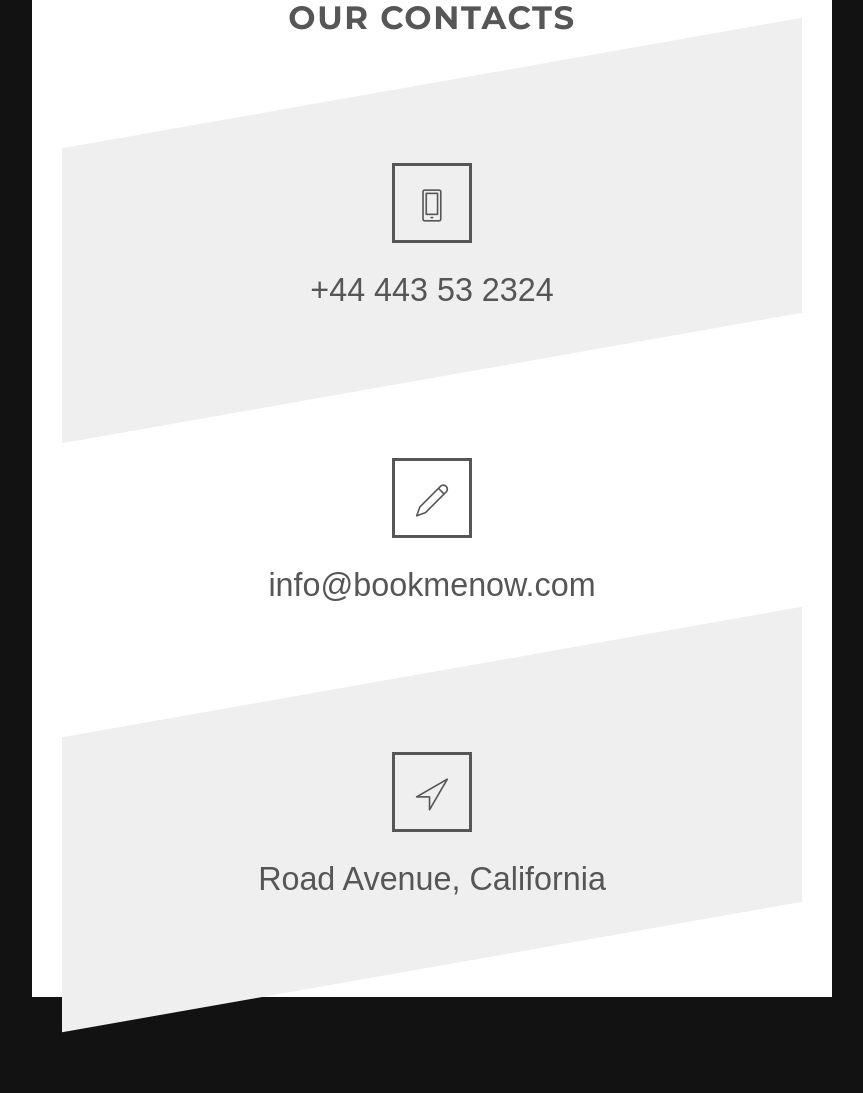
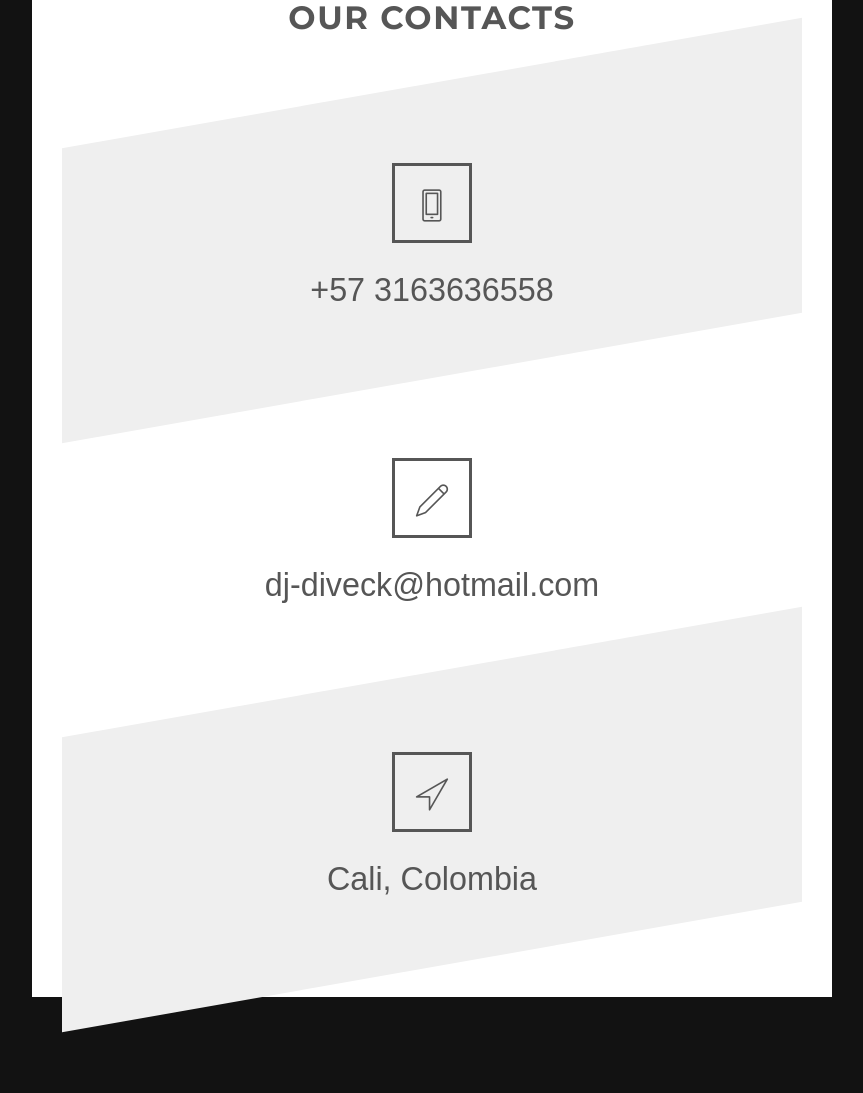
Before and after one commit to diveck/diveck-test, a PHP site: page / in a window 1280 px wide. Shown: the part 5042-6135 px from the top of the page, without its empty margins (208-1071 px from the left). Run offline with PHP 8.4, Linux system fonts and the light colour scheme; some libraries are stand-ins or nearby versions.

Commit message:
Update index.php

```diff
--- a/index.php
+++ b/index.php
@@ -5,7 +5,7 @@
 <head>
 		<meta charset="utf-8">
 		<meta http-equiv="X-UA-Compatible" content="IE=edge">
-		<title>SONIK HTML TEMPLATE</title>
+		<title>DIVECK HTML TEMPLATE</title>
 		<meta name="description" content="The Incredible Music HTML Template">
 		<meta name="viewport" content="width=device-width, initial-scale=1.0, minimum-scale=1.0, maximum-scale=1.0, user-scalable=no">
 		<link href='https://fonts.googleapis.com/css?family=Montserrat:400,700' rel='stylesheet' type='text/css'>
@@ -245,9 +245,9 @@
 					  	<div id="contacts" class="row qt-contacts">
 					  		<div class="col s12">
 					  			<h4 class="center-align">Our contacts</h4>
-					  			<p><span class="lnr lnr-smartphone"></span><span>+44 443 53 2324</span></p>
-					  			<p><span class="lnr lnr-pencil"></span><span>info@bookmenow.com</span></p>
-					  			<p><span class="lnr lnr-location"></span><span>Road Avenue, California</span></p>
+					  			<p><span class="lnr lnr-smartphone"></span><span>+57 3163636558</span></p>
+					  			<p><span class="lnr lnr-pencil"></span><span>dj-diveck@hotmail.com</span></p>
+					  			<p><span class="lnr lnr-location"></span><span>Cali, Colombia</span></p>
 					  		</div>
 					  	</div>
 					</div>
@@ -304,7 +304,7 @@
 			<div class="parallax"><img src="images/galaxy-3.jpg" alt="background"></div>
 			<div class="container center-align"  >
 				<h3 class="qt-footertitle"><img src="images/logo-footer.png" alt="Sonik Music HTML template"></h3>
-				<h5>Copyright 2016 <a href="http://qantumthemes.com/">QANTUMTHEMES</a>: TOP MUSIC WEBSITES.</h5>
+				<h5>Copyright 2016 <a href="http://djdiveck.com/">DIVECK</a>: TOP MUSIC WEBSITES.</h5>
 				<p class="qt-social">
 					<a href="#"><span class="qticon-beatport"></span></a>
 					<a href="#"><span class="qticon-facebook"></span></a>
```
